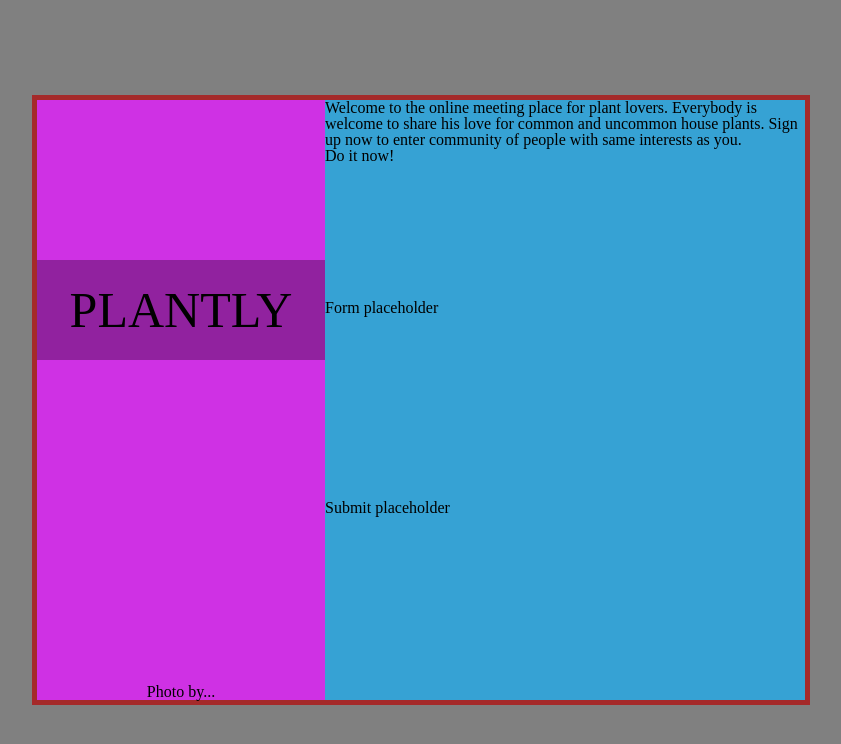
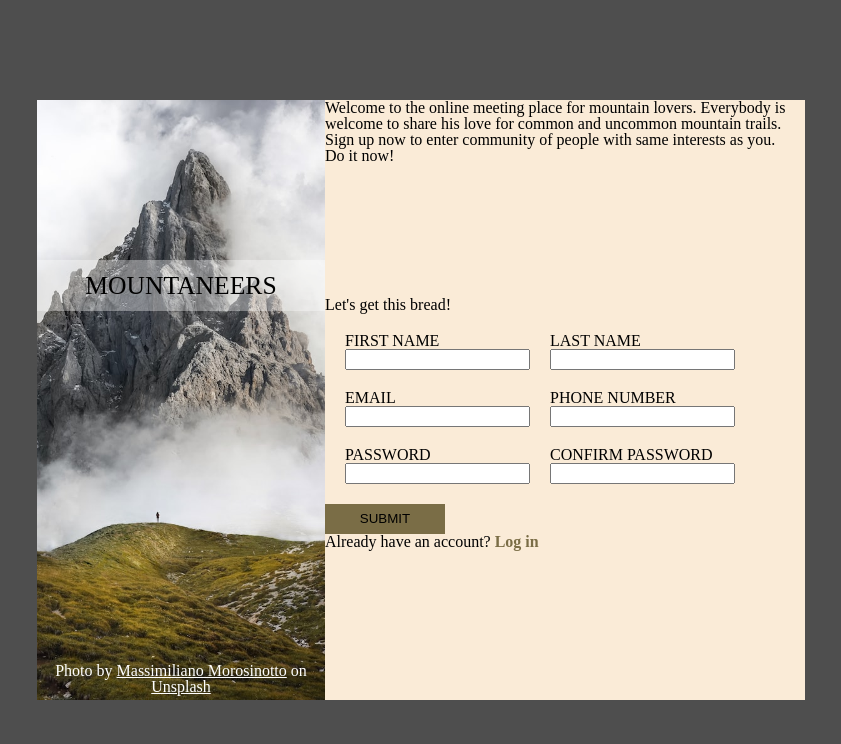
Before and after one commit to ladiza/signup-form, a plain HTML site: page index.html in a window 1280 px wide. Shown: the whole page, without its empty margins (219-1060 px from the left). Drawn offline with Linux system fonts and the light colour scheme.

Commit message:
Add background image, adjust color pallette

```diff
--- a/index.html
+++ b/index.html
@@ -11,16 +11,16 @@
   <div class="page-content">
     <div class="left-panel">
         <div class="project-name">
-          PLANTLY
+          MOUNTANEERS
         </div>
       <div class="footer">
-        Photo by...
+        Photo by <a href="https://unsplash.com/@therawhunter?utm_source=unsplash&utm_medium=referral&utm_content=creditCopyText">Massimiliano Morosinotto</a> on <a href="https://unsplash.com/s/photos/mountains?utm_source=unsplash&utm_medium=referral&utm_content=creditCopyText">Unsplash</a>
       </div>
     </div>
     <div class="right-panel">
       <div class="header">
-        <div class="text1">Welcome to the online meeting place for plant lovers.
-          Everybody is welcome to share his love for common and uncommon house plants.
+        <div class="text1">Welcome to the online meeting place for mountain lovers.
+          Everybody is welcome to share his love for common and uncommon mountain trails.
           Sign up now to enter community of people with same interests as you.
         </div>
         <div class="text2">
@@ -28,10 +28,48 @@
         </div>
       </div>
       <div class="form-container">
-        Form placeholder
+        <h1>Let's get this bread!</h1>
+        <form action="" method="post" id="register-form">
+          <div class="form">
+            <div class="form-left">
+              <div class="form-element">
+                <label for="name">FIRST NAME</label>
+                <input type="text">
+              </div>
+              <div class="form-element">
+                <label for="email">EMAIL</label>
+                <input type="email">
+              </div>
+              <div class="form-element">
+                <label for="password">PASSWORD</label>
+                <input type="password">
+              </div>
+            </div>
+            <div class="form-right">
+              <div class="form-element">
+                <label for="surname">LAST NAME</label>
+                <input type="text">
+              </div>
+              <div class="form-element">
+                <label for="phone">PHONE NUMBER</label>
+                <input type="tel">
+              </div>
+              <div class="form-element">
+                <label for="passwordAgain">CONFIRM PASSWORD</label>
+                <input type="password">
+              </div>
+            </div>
+          </div>
+        </form>
       </div>
       <div class="submit-container">
-        Submit placeholder
+        <div class="submit-button">
+          <button type="submit" form="register-form">SUBMIT</button>
+        </div>
+        <div class="log-in">
+          Already have an account? <a href="">Log in</a>
+        </div>
+
       </div>
     </div>
   </div>
--- a/styles.css
+++ b/styles.css
@@ -52,13 +52,11 @@ body {
   min-height: 100vh;
   justify-content: center;
   align-items: center;
-  background-color: grey;
+  background-color: rgb(78, 78, 78);
 }
 
 .page-content {
   display: flex;
-  background-color: brown;
-  padding: 5px;
   width: 60vw;
   height: 75vh;
 }
@@ -66,7 +64,7 @@ body {
 .left-panel {
   display: flex;
   flex-direction: column;
-  background-color: rgb(207, 49, 228);
+  background-color: rgb(131, 74, 74);
   width: 37.5%;
   height: 100;
   align-items: stretch;
@@ -74,12 +72,16 @@ body {
   min-height: 500px;
   text-align: center;
   justify-content: space-between;
+  background-image: url("mountain.jpg");
+  background-repeat: no-repeat;
+  background-position: center;
+  background-size: cover;
 }
 
 .right-panel {
   display: flex;
   flex-direction: column;
-  background-color: rgb(54, 162, 212);
+  background-color: antiquewhite;
   width: 62.5%;
   height: 100;
   min-width: 300px;
@@ -93,7 +95,8 @@ body {
 
 .footer {
   flex: 0 1 auto;
-
+  color: white;
+  padding: 5px;
 }
 
 .project-name {
@@ -101,7 +104,42 @@ body {
   align-items: center;
   justify-content: center;
   flex: 0 1 2em;
-  font-size: 50px;
-  background-color: rgb(0,0,0,0.3);
+  font-size: 2vW;
+  background-color: rgba(255, 255, 255, 0.35);
   margin-top: max(20vh, 120px);
 }
+
+.form {
+  display: flex;
+  flex-wrap: wrap;
+  gap: 20px;
+  margin: 20px;
+}
+
+.form-element {
+  display: flex;
+  flex-direction: column;
+}
+
+.form-left, .form-right {
+  display: flex;
+  flex-direction: column;
+  gap: 20px;
+}
+
+div.footer > a {
+  color: rgb(255, 255, 255);
+}
+
+button {
+  background-color: rgb(122, 109, 70);
+  border: 0;
+  height: 30px;
+  width: 120px;
+}
+
+div.log-in > a {
+  color: rgb(122, 109, 70);
+  font-weight: bold;
+  text-decoration: none;
+}
```
Also changed, not shown: mountain.jpg (added).
